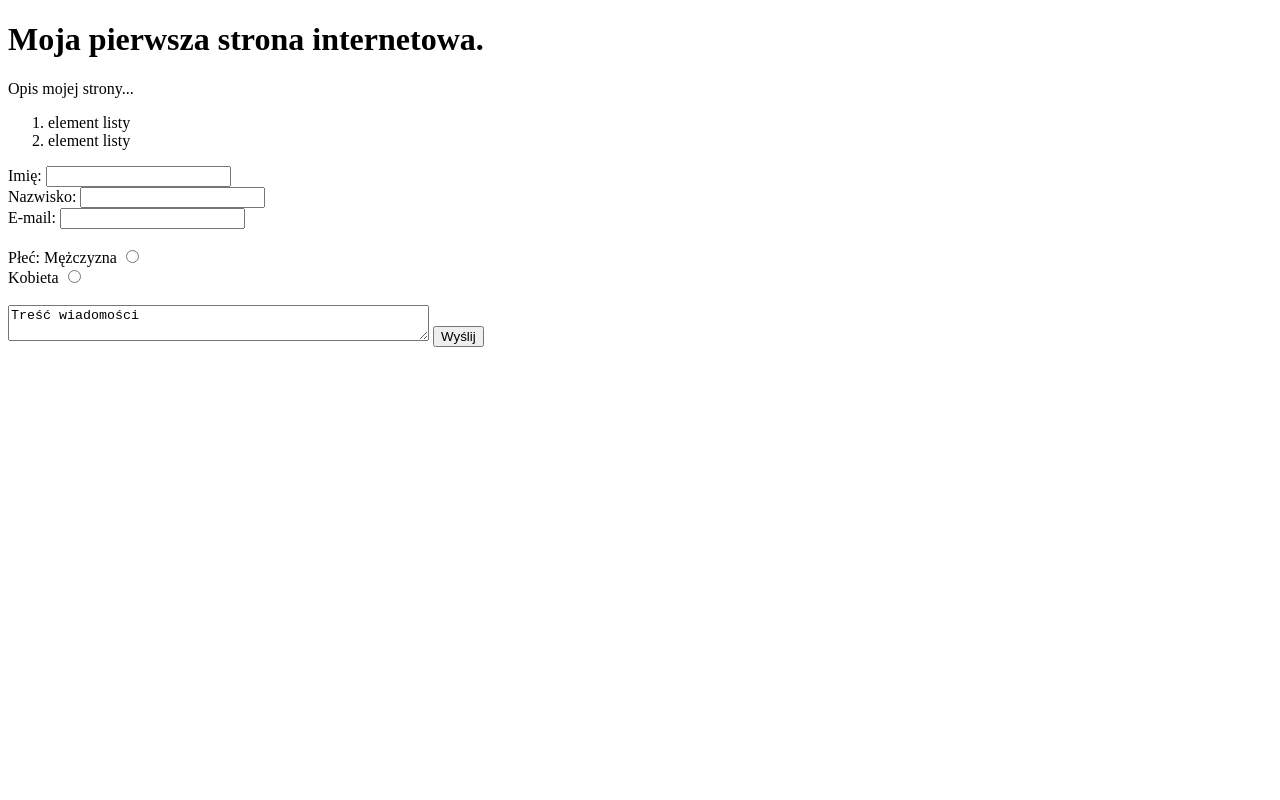
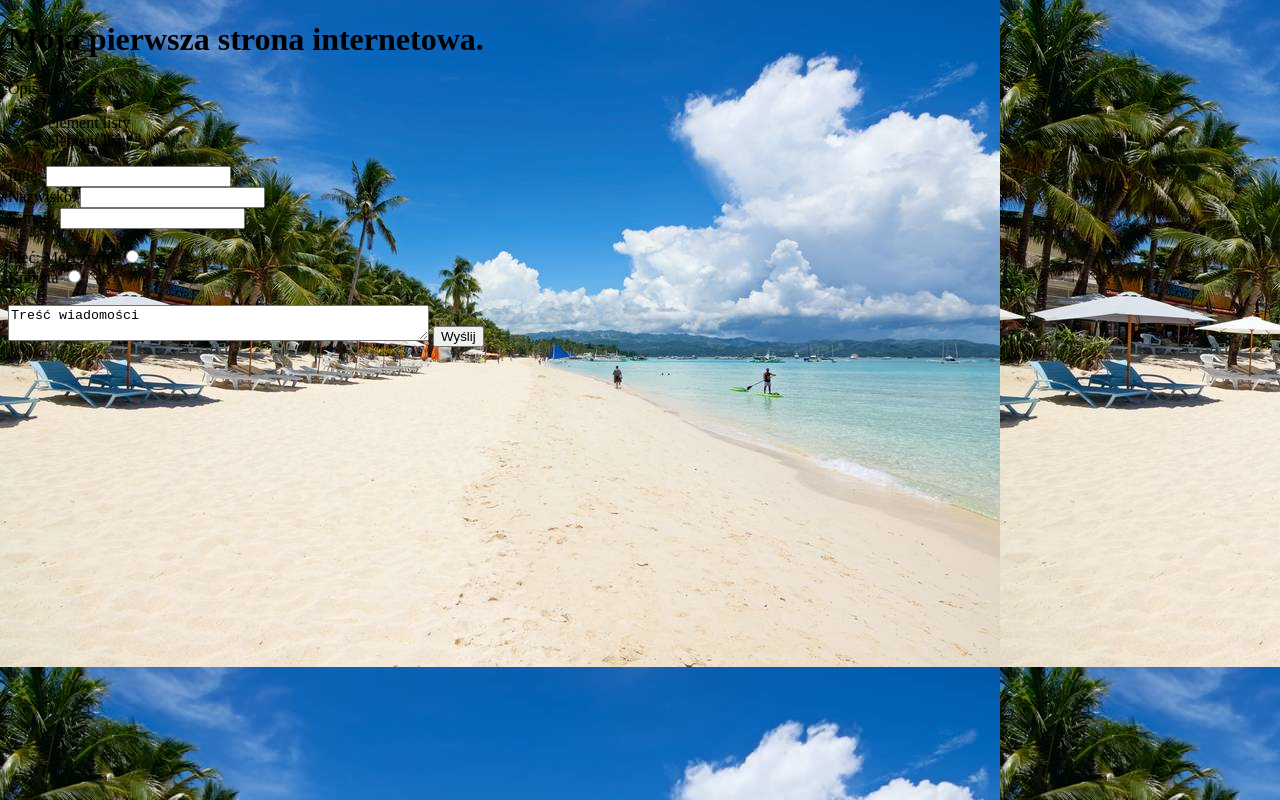
Before and after one commit to Tomko95/Main, a plain HTML site: page index.html in a window 1280 px wide. Drawn offline with Linux system fonts and the light colour scheme.

Commit message:
Update index.html

```diff
--- a/index.html
+++ b/index.html
@@ -2,6 +2,7 @@
 <head>
 	<title>Pierwsza</title>
 	<meta http-equiv="Content-Type" content="text/html; charset=UTF-8">
+	<link rel="Stylesheet" type="text/css" href="style.css" />
 </head>
 
 <body>
```
